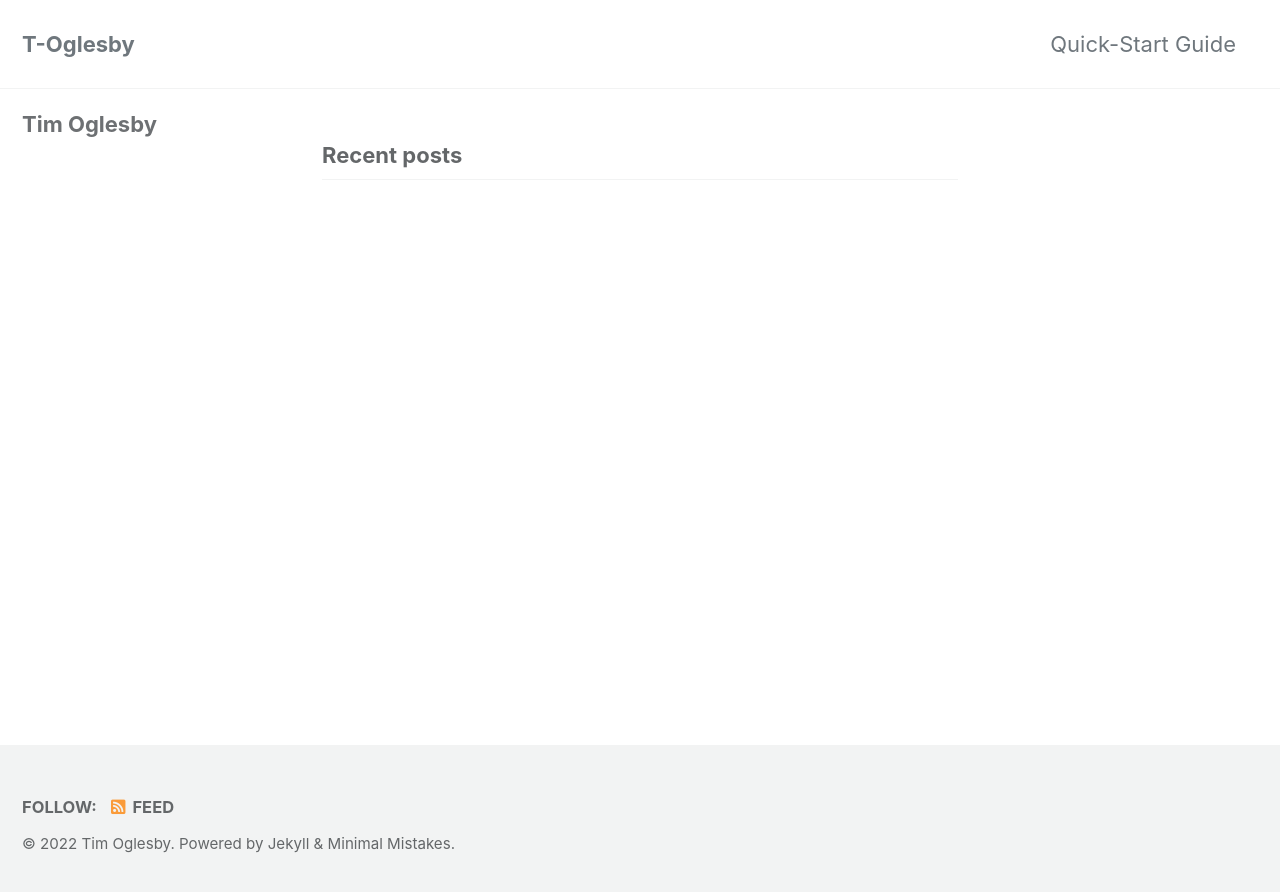
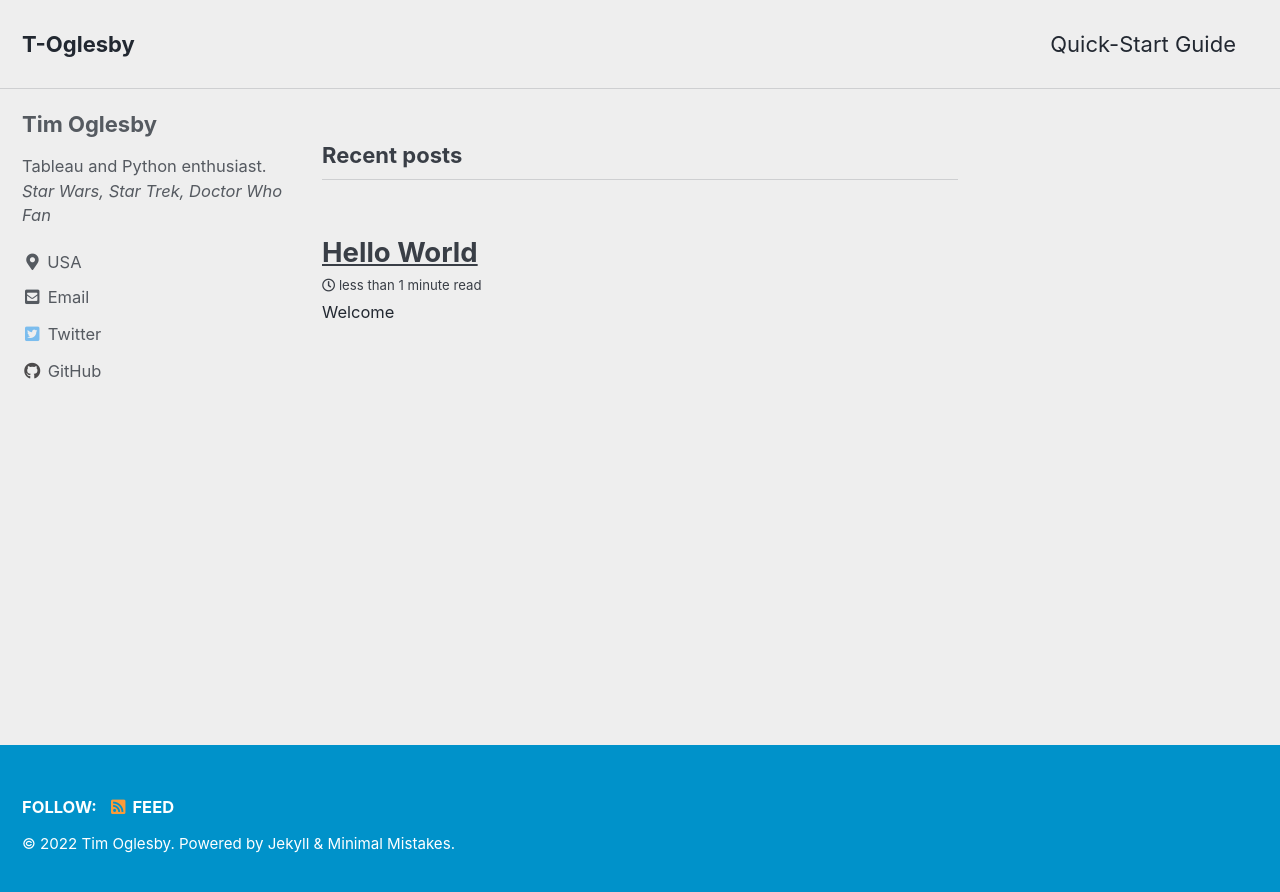
Before and after one commit to T-Oglesby/T-Oglesby.github.io, a Jekyll site: the page built from index.html, in a window 1280 px wide. Shown: the top 892 px of the page. Built offline with Jekyll 4.4.1, drawn with Linux system fonts in a browser that asks for light colours; cached includes are drawn as plain includes; the list of posts is cut into pages by our own code.

Commit message:
Update theme settings
Add Page / Post folders. Hello World Test Post.

```diff
--- a/_config.yml
+++ b/_config.yml
@@ -12,7 +12,7 @@
 
 # theme                  : "minimal-mistakes-jekyll"
 # remote_theme           : "mmistakes/minimal-mistakes"
-minimal_mistakes_skin    : "default" # "air", "aqua", "contrast", "dark", "dirt", "neon", "mint", "plum", "sunrise"
+minimal_mistakes_skin    : "air" #, "default", "aqua", "contrast", "dark", "dirt", "neon", "mint", "plum", "sunrise"
 
 # Site Settings
 locale                   : "en-US"
@@ -23,7 +23,7 @@ name                     : "Tim Oglesby"
 description              : "Showcasing Projects and Personal Blog Posts"
 url                      : # the base hostname & protocol for your site e.g. "https://mmistakes.github.io"
 baseurl                  : # the subpath of your site, e.g. "/blog"
-repository               : # GitHub username/repo-name e.g. "mmistakes/minimal-mistakes"
+repository               : T-Oglesby/T-Oglesby.github.io # GitHub username/repo-name e.g. "mmistakes/minimal-mistakes"
 teaser                   : # path of fallback teaser image, e.g. "/assets/images/500x300.png"
 logo                     : # path of logo image to display in the masthead, e.g. "/assets/images/88x88.png"
 masthead_title           : # overrides the website title displayed in the masthead, use " " for no title
@@ -104,25 +104,25 @@ analytics:
 author:
   name             : "Tim Oglesby"
   avatar           : # path of avatar image, e.g. "/assets/images/bio-photo.jpg"
-  bio              : #"I am an **amazing** person."
-  location         : #"Somewhere"
+  bio              : "Tableau and Python enthusiast. *Star Wars, Star Trek, Doctor Who Fan*"
+  location         : "USA"
   email            :
   links:
     - label: "Email"
       icon: "fas fa-fw fa-envelope-square"
-      # url: "mailto:your.name@email.com"
+      url: "mailto:timj.oglesby@gmail.com"
     - label: "Website"
       icon: "fas fa-fw fa-link"
       # url: "https://your-website.com"
     - label: "Twitter"
       icon: "fab fa-fw fa-twitter-square"
-      # url: "https://twitter.com/"
+      url: "https://twitter.com/TOglesby01"
     - label: "Facebook"
       icon: "fab fa-fw fa-facebook-square"
       # url: "https://facebook.com/"
     - label: "GitHub"
       icon: "fab fa-fw fa-github"
-      # url: "https://github.com/"
+      url: "https://github.com/T-Oglesby/"
     - label: "Instagram"
       icon: "fab fa-fw fa-instagram"
       # url: "https://instagram.com/"
@@ -275,7 +275,7 @@ compress_html:
     envs: development
 
 
-# Defaults
+#Defaults
 defaults:
   # _posts
   - scope:
@@ -285,6 +285,6 @@ defaults:
       layout: single
       author_profile: true
       read_time: true
-      comments: # true
+      comments: true
       share: true
       related: true
```
Also changed, not shown: Gemfile (+29 -1 lines), _posts/2022-04-6-hello-world.md (added, +11 -0 lines).
